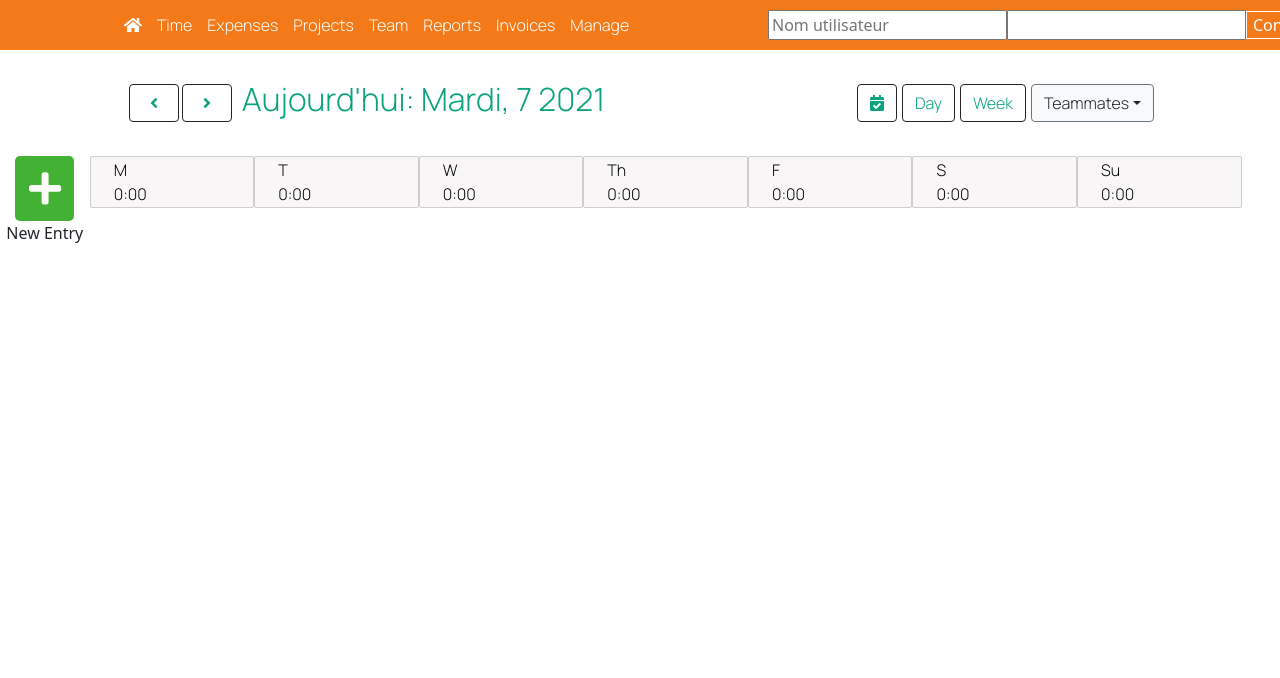
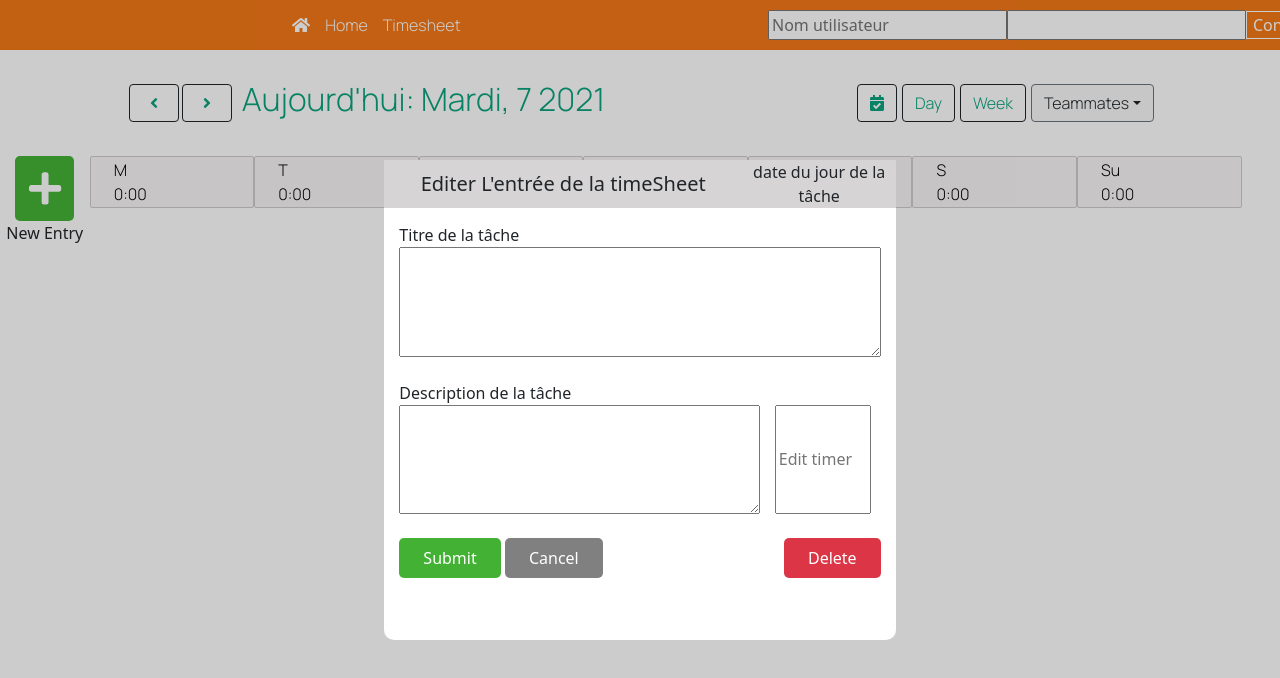
Before and after one commit to MounGit/timeSheet, a React (Create React App) app: page /TodoList in a window 1280 px wide. Shown: the top 678 px of the page. Built offline with nearby package versions, Linux system fonts and the light colour scheme.

Commit message:
partie visuelle de la tâche

```diff
--- /dev/null
+++ b/src/components/FormTask.css
@@ -0,0 +1,120 @@
+.FormTask {
+  position: fixed;
+  top: 0;
+  display: flex;
+  flex-direction: column;
+  justify-content: center;
+  align-items: center;
+  height: 100vh;
+  width: 100vw;
+  background-color: rgb(0, 0, 0, 0.2);
+  z-index: 3;
+  transition: 1s;
+}
+.FormTask .container_form {
+  width: 40%;
+  height: 60%;
+  background-color: white;
+  border-radius: 10px;
+}
+.FormTask .header_form {
+  display: flex;
+  justify-content: space-between;
+  align-items: center;
+  background-color: rgb(214, 212, 212);
+  height: 10%;
+  padding: 0;
+}
+
+.FormTask .header_form h3 {
+  font-size: max(1.5vw, 20px);
+  width: 70%;
+  text-align: center;
+  /* border: 2px solid purple; */
+  margin: 0;
+}
+
+.FormTask .header_form p {
+  display: flex;
+  justify-content: center;
+  align-items: center;
+  height: 100%;
+  width: 30%;
+  /* border: 2px solid red; */
+  margin: 0;
+  text-align: center;
+}
+
+.content_FormTask {
+  display: flex;
+  flex-direction: column;
+
+  padding: 3%;
+  height: 100%;
+}
+
+.content_FormTask form {
+  display: flex;
+  flex-direction: column;
+  justify-content: space-evenly;
+  height: 70%;
+  width: 100%;
+  /* border: 2px solid red; */
+}
+.content_FormTask .formTask-line {
+  display: flex;
+  flex-direction: column;
+  /* border: 2px solid purple; */
+  width: 100%;
+  flex: 1;
+  margin-bottom: 5%;
+}
+.content_FormTask .formTask-line textarea {
+  height: 100%;
+  width: 100%;
+  outline: none;
+}
+.content_FormTask .container_timer {
+  display: flex;
+  height: 100%;
+}
+
+.content_FormTask .container_timer textarea {
+  height: 100%;
+}
+
+.content_FormTask .container_timer textarea {
+  width: 75%;
+  margin-right: 3%;
+}
+.content_FormTask .container_timer input {
+  width: 20%;
+}
+
+.container_form .container_btnFormTask {
+  display: flex;
+  justify-content: space-between;
+  width: 100%;
+  /* border: 2px solid purple; */
+}
+
+.container_form .container_btnFormTask button {
+  padding: 0.5em 1.5em;
+  border: none;
+  border-radius: 5px;
+}
+
+.container_form .container_btnFormTask > div button:first-of-type {
+  background-color: rgb(67, 178, 52);
+  color: white;
+}
+
+.container_form .container_btnFormTask > div button:last-of-type {
+  background-color: grey;
+  color: white;
+}
+
+.container_form .container_btnFormTask > button {
+  background-color: rgb(220, 53, 69);
+  color: white;
+}
--- /dev/null
+++ b/src/components/FormTask.js
@@ -0,0 +1,41 @@
+import React, { Component } from "react";
+import "./FormTask.css";
+export default class FormTask extends Component {
+  render() {
+    return (
+      <div className="FormTask">
+        <div className="container_form">
+          <div className="header_form">
+            <h3>Editer L'entrée de la timeSheet</h3>{" "}
+            <p>date du jour de la tâche</p>
+          </div>
+
+          <div className="content_FormTask">
+            <form>
+              <div className="formTask-line">
+                <label>Titre de la tâche</label>
+                <textarea rows="3" cols="70"></textarea>
+              </div>
+
+              <div className="formTask-line">
+                <label>Description de la tâche</label>
+                <div className="container_timer">
+                  <textarea rows="3" cols="70"></textarea>
+                  {/* <input type="text" /> */}
+                  <input text="text" placeholder="Edit timer" />
+                </div>
+              </div>
+            </form>
+            <div className="container_btnFormTask">
+              <div>
+                {" "}
+                <button>Submit</button> <button>Cancel</button>
+              </div>{" "}
+              <button>Delete</button>
+            </div>
+          </div>
+        </div>
+      </div>
+    );
+  }
+}
--- a/src/components/TodoList.js
+++ b/src/components/TodoList.js
@@ -2,6 +2,7 @@ import React, { Component } from "react";
 import "./TodoList.css";
 import { faPlus } from "@fortawesome/free-solid-svg-icons";
 import { FontAwesomeIcon } from "@fortawesome/react-fontawesome";
+import FormTask from "./FormTask";
 export default class TodoList extends Component {
   tabWeek = ["M", "T", "W", "Th", "F", "S", "Su"];
   time;
@@ -27,6 +28,7 @@ export default class TodoList extends Component {
             })}
           </div>
         </div>
+        <FormTask />
       </div>
     );
   }
--- a/src/components/nav.js
+++ b/src/components/nav.js
@@ -16,13 +16,8 @@ function Nav() {
           <a href="#">
             <FontAwesomeIcon icon={faHome} />
           </a>
-          <a href="#">Time</a>
-          <a href="#">Expenses</a>
-          <a href="#">Projects</a>
-          <a href="#">Team</a>
-          <a href="#">Reports</a>
-          <a href="#">Invoices</a>
-          <a href="#">Manage</a>
+          <a href="#">Home</a>
+          <a href="#">Timesheet</a>
         </div>
 
         {dataIsOk ? (
```
